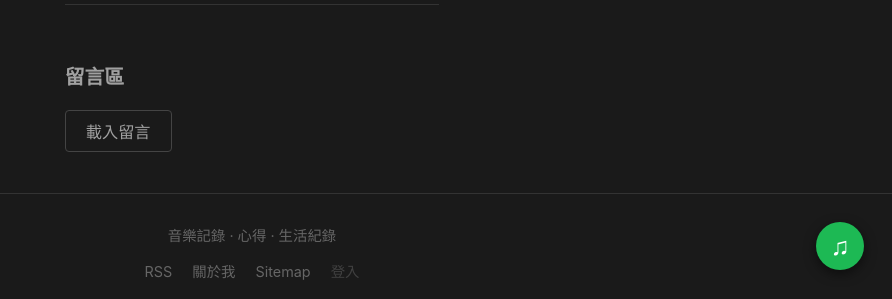
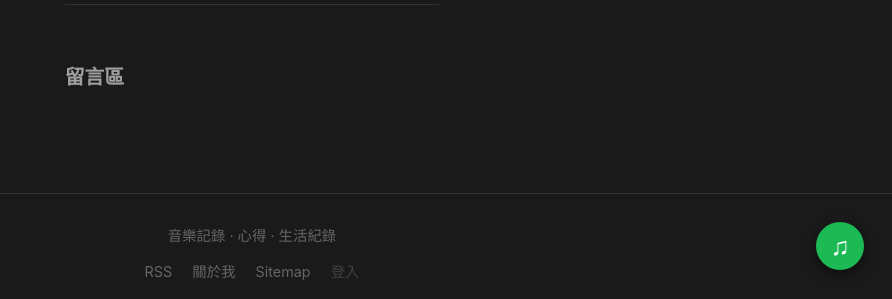
Before and after one commit to TediousMan/tediousman.github.io, a Jekyll site: the page built from _posts/2026-03-24-hello-world.md, in a window 1280 px wide and 900 px high, scrolled down 133 px. Shown: the part 550-849 px from the top of the window, without its empty margins (388-1280 px from the left). Built offline with Jekyll 4.4.1, drawn with Linux system fonts in a browser that asks for light colours; comment, search, counter and statistics services are not loaded; a style sheet for code colours, icons or effects is not loaded.

Commit message:
留言系統：Disqus 換成 Waline（免登入、深色霧藍主題）
- post.html：移除 Disqus，改用 Waline 客戶端（@waline/client v3, jsDelivr）
  serverURL 指向自架的 Vercel + Neon 後端；繁中介面、固定深色、關閉 emoji
- default.html CSP：script-src 加 cdn.jsdelivr.net、connect-src 加 Waline 後端網址

Co-Authored-By: Claude Opus 4.8 <noreply@anthropic.com>

```diff
--- a/_layouts/default.html
+++ b/_layouts/default.html
@@ -4,7 +4,7 @@
   <meta charset="UTF-8">
   <meta name="referrer" content="strict-origin-when-cross-origin">
   <meta name="viewport" content="width=device-width, initial-scale=1.0">
-  <meta http-equiv="Content-Security-Policy" content="default-src 'self'; script-src 'self' 'unsafe-inline' 'wasm-unsafe-eval' https://www.googletagmanager.com https://www.google-analytics.com https://www.gstatic.com https://*.disqus.com https://*.disquscdn.com https://*.threads.com https://*.threads.net https://*.cdninstagram.com https://*.fbcdn.net https://*.firebaseio.com https://my-blog-counter-76b39-default-rtdb.firebaseio.com; connect-src 'self' https://open.spotify.com https://api.github.com https://*.firebaseio.com wss://*.firebaseio.com https://www.google-analytics.com https://region1.google-analytics.com https://www.gstatic.com https://*.disqus.com https://*.disquscdn.com https://links.services.disqus.com https://*.threads.net https://*.threads.com https://*.cdninstagram.com https://*.fbcdn.net; frame-src https://www.youtube.com https://*.youtube.com https://embed.music.apple.com https://open.spotify.com https://*.disqus.com https://platform.twitter.com https://*.x.com https://www.instagram.com https://*.threads.net https://*.threads.com https://*.cdninstagram.com https://*.firebaseio.com; img-src 'self' data: https:; style-src 'self' 'unsafe-inline' https://*.disquscdn.com https://cdn.jsdelivr.net https://fonts.googleapis.com; font-src 'self' https://cdn.jsdelivr.net https://fonts.gstatic.com; base-uri 'self';">
+  <meta http-equiv="Content-Security-Policy" content="default-src 'self'; script-src 'self' 'unsafe-inline' 'wasm-unsafe-eval' https://cdn.jsdelivr.net https://www.googletagmanager.com https://www.google-analytics.com https://www.gstatic.com https://*.disqus.com https://*.disquscdn.com https://*.threads.com https://*.threads.net https://*.cdninstagram.com https://*.fbcdn.net https://*.firebaseio.com https://my-blog-counter-76b39-default-rtdb.firebaseio.com; connect-src 'self' https://blog-comments-mu-blond.vercel.app https://open.spotify.com https://api.github.com https://*.firebaseio.com wss://*.firebaseio.com https://www.google-analytics.com https://region1.google-analytics.com https://www.gstatic.com https://*.disqus.com https://*.disquscdn.com https://links.services.disqus.com https://*.threads.net https://*.threads.com https://*.cdninstagram.com https://*.fbcdn.net; frame-src https://www.youtube.com https://*.youtube.com https://embed.music.apple.com https://open.spotify.com https://*.disqus.com https://platform.twitter.com https://*.x.com https://www.instagram.com https://*.threads.net https://*.threads.com https://*.cdninstagram.com https://*.firebaseio.com; img-src 'self' data: https:; style-src 'self' 'unsafe-inline' https://*.disquscdn.com https://cdn.jsdelivr.net https://fonts.googleapis.com; font-src 'self' https://cdn.jsdelivr.net https://fonts.gstatic.com; base-uri 'self';">
   <title>{% if page.title %}{{ page.title }} | {{ site.title }}{% else %}{{ site.title }}{% endif %}</title>
   <link rel="preconnect" href="https://cdn.jsdelivr.net" crossorigin>
   <link rel="preconnect" href="https://fonts.googleapis.com">
--- a/_layouts/post.html
+++ b/_layouts/post.html
@@ -122,23 +122,33 @@ function copyPostLink() {
 
 <section class="post-comments">
   <h3>留言區</h3>
-  <button id="load-comments-btn" onclick="loadDisqus()" style="padding:8px 20px; border:1px solid #444; border-radius:4px; background:none; color:#a0a0a0; font-size:0.9rem; cursor:pointer;">載入留言</button>
-  <div id="disqus_thread"></div>
+  <link rel="stylesheet" href="https://cdn.jsdelivr.net/npm/@waline/client@v3/dist/waline.css">
+  <div id="waline"></div>
+  <noscript>請啟用 JavaScript 以查看留言。</noscript>
 </section>
-<script>
-function loadDisqus() {
-  document.getElementById('load-comments-btn').style.display = 'none';
-  var disqus_config = function () {
-    this.page.url = '{{ site.url }}{{ page.url }}';
-    this.page.identifier = '{{ page.url }}';
-  };
-  var d = document, s = d.createElement('script');
-  s.src = 'https://tediousman.disqus.com/embed.js';
-  s.setAttribute('data-timestamp', +new Date());
-  (d.head || d.body).appendChild(s);
-}
+<style>
+  /* Waline 深色 + 霧藍主題，對齊網站配色 */
+  #waline {
+    --waline-theme-color: #7c93b0;
+    --waline-active-color: #9db2cc;
+    --waline-font-size: 15px;
+    margin-top: 1em;
+  }
+</style>
+<script type="module">
+  import { init } from 'https://cdn.jsdelivr.net/npm/@waline/client@v3/dist/waline.js';
+  init({
+    el: '#waline',
+    serverURL: 'https://blog-comments-mu-blond.vercel.app',
+    path: window.location.pathname,
+    dark: true,
+    lang: 'zh-TW',
+    emoji: false,
+    locale: {
+      placeholder: '留下你的想法⋯（免註冊，暱稱必填，Email 可留可不留）'
+    }
+  });
 </script>
-<noscript>請啟用 JavaScript 以查看 <a href="https://disqus.com/?ref_noscript">Disqus 留言</a>。</noscript>
 <script>
 window.addEventListener('message', function(e) {
   if (!e.origin || e.origin.indexOf('twitter.com') === -1) return;
```
